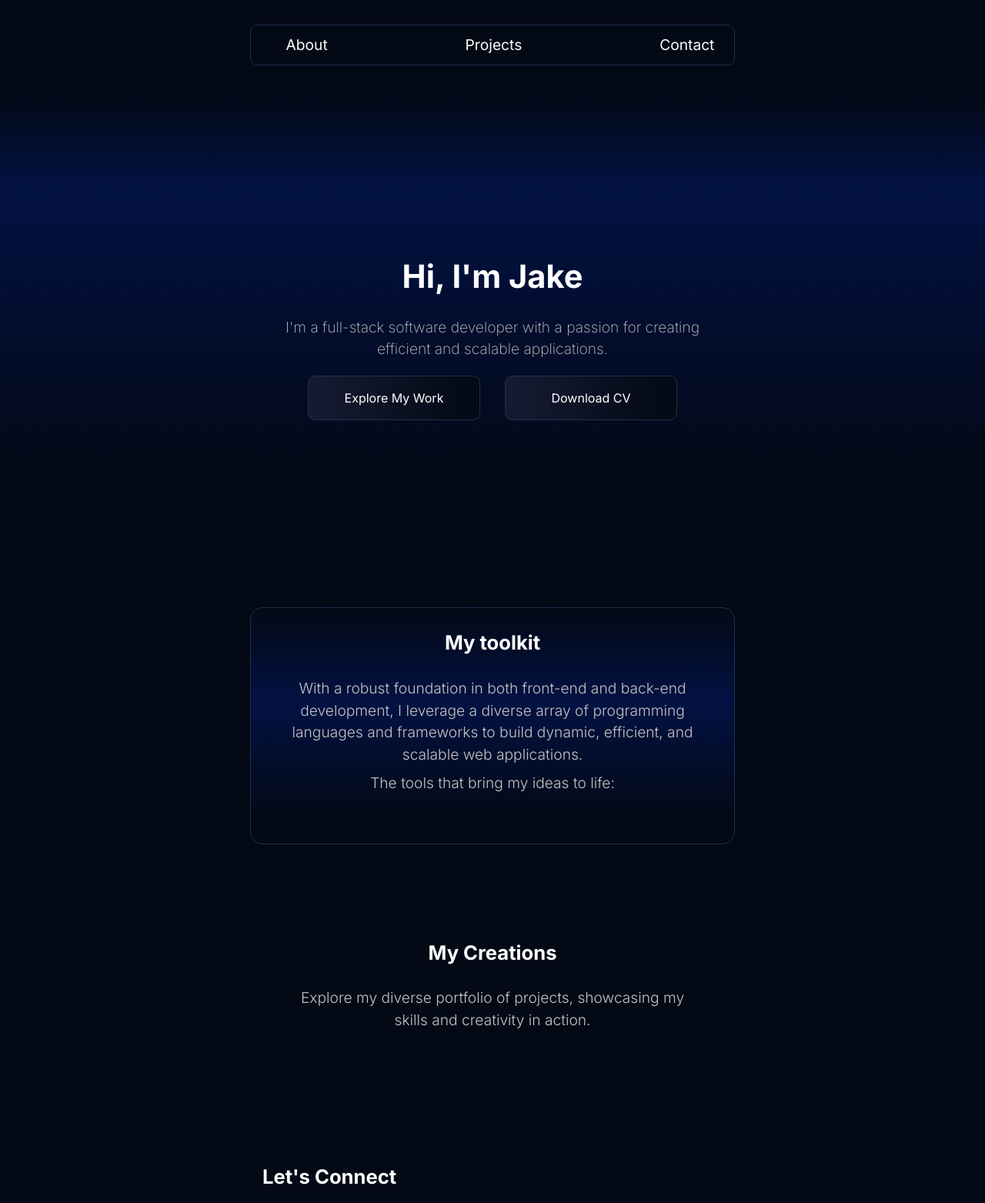
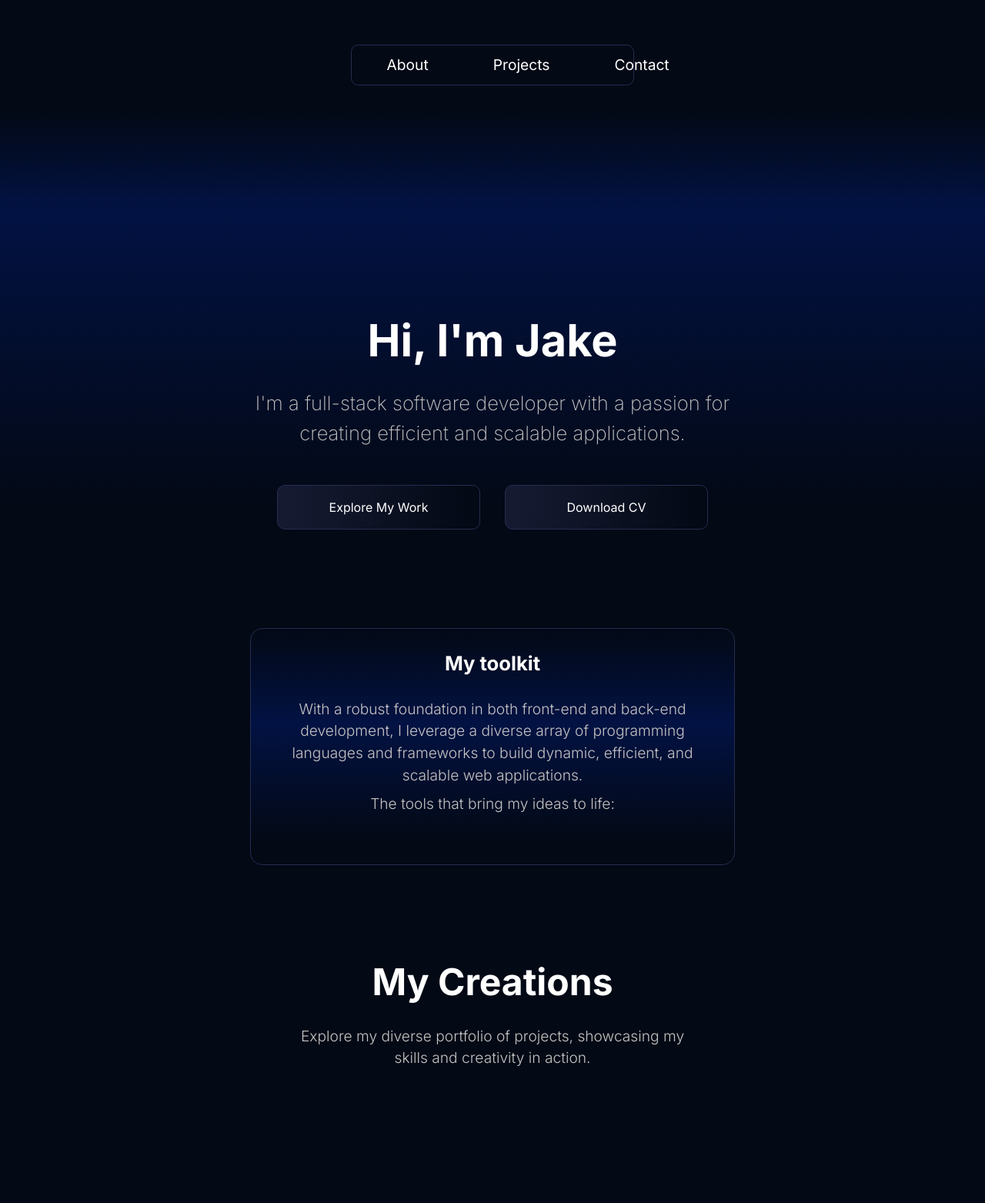
Before and after one commit to jakegodsall/portfolio_site, a Django app: page / in a window 1280 px wide. Shown: the top 1563 px of the page at 77% size. Run offline with Django 5.2, Linux system fonts and the light colour scheme; data that the repository does not hold is empty.

Commit message:
added tablet layout to hero section

```diff
--- a/portfolio/static/portfolio/css/styles.css
+++ b/portfolio/static/portfolio/css/styles.css
@@ -284,7 +284,7 @@ input, select, textarea {
 
 @media screen and (min-width: 600px) {
   .navbar {
-    max-width: 630px;
+    max-width: 368px;
   }
 }
 @media screen and (min-width: 900px) {
@@ -300,7 +300,6 @@ input, select, textarea {
   flex-direction: column;
   align-items: center;
   width: 100%;
-  max-width: 450px;
   overflow: hidden;
   box-shadow: 0 4px 8px rgba(0, 0, 0, 0.1);
   border-radius: 20px;
@@ -485,6 +484,11 @@ input, select, textarea {
   padding: 2rem;
 }
 
+@media screen and (min-width: 600px) {
+  .header {
+    padding-top: 3.6rem;
+  }
+}
 .hero {
   display: flex;
   flex-direction: column;
@@ -509,6 +513,19 @@ input, select, textarea {
   z-index: 1;
 }
 
+.hero_title {
+  margin: 0 0 20px;
+  font-weight: bold;
+  font-size: 2.6rem;
+}
+
+.hero_description {
+  color: var(--secondary-text);
+  font-weight: 200;
+  font-size: 1.2em;
+  margin-bottom: 1.6rem;
+}
+
 .hero_buttons {
   width: 70%;
   max-width: 250px;
@@ -517,20 +534,23 @@ input, select, textarea {
   gap: 2rem;
 }
 
-.hero_title {
-  margin: 0 0 20px;
-  font-weight: bold;
-  font-size: 2.6rem;
-}
-
-.hero p {
-  color: var(--secondary-text);
-  font-weight: 200;
-  font-size: 1.2em;
-  margin: 0 0 20px;
-}
-
 @media screen and (min-width: 640px) {
+  .hero {
+    height: auto;
+    justify-content: flex-start;
+    padding-top: 16rem;
+    padding-bottom: 6rem;
+  }
+  .hero_content {
+    max-width: 700px;
+  }
+  .hero_title {
+    font-size: 3.6rem;
+  }
+  .hero_description {
+    font-size: 1.6rem;
+    margin-bottom: 3rem;
+  }
   .hero_buttons {
     flex-direction: row;
     max-width: none;
@@ -588,7 +608,7 @@ input, select, textarea {
 }
 
 @media screen and (min-width: 680px) {
-  .project-section_title.title {
+  .project-section_title {
     font-size: 3rem;
     font-weight: bold;
   }
@@ -605,10 +625,10 @@ input, select, textarea {
     flex-wrap: wrap;
     flex-direction: row;
     gap: 1rem 2rem;
+    max-width: 630px;
   }
   .project-section_list > li {
     display: flex;
-    max-width: 400px;
   }
 }
 .skills-section {
--- a/portfolio/static/portfolio/scss/components/navbar.scss
+++ b/portfolio/static/portfolio/scss/components/navbar.scss
@@ -1,5 +1,6 @@
 .navbar {
   width: 100%;
+
   display: flex;
   justify-content: space-between;
   align-items: center;
@@ -34,7 +35,7 @@
 
 @media screen and (min-width: 600px) {
   .navbar {
-    max-width: 630px;
+    max-width: 368px;
   }
 }
 
--- a/portfolio/static/portfolio/scss/components/project-detail.scss
+++ b/portfolio/static/portfolio/scss/components/project-detail.scss
@@ -3,7 +3,6 @@
 	flex-direction: column;
 	align-items: center;
 	width: 100%;
-	max-width: 450px;
     overflow: hidden;
     box-shadow: 0 4px 8px rgba(0, 0, 0, 0.1);
     border-radius: 20px;
--- a/portfolio/static/portfolio/scss/layouts/header.scss
+++ b/portfolio/static/portfolio/scss/layouts/header.scss
@@ -4,3 +4,9 @@
 	align-items: center;
 	padding: 2rem;
 }
+
+@media screen and (min-width: 600px) {
+	.header {
+		padding-top: 3.6rem;
+	}
+}
--- a/portfolio/static/portfolio/scss/layouts/hero.scss
+++ b/portfolio/static/portfolio/scss/layouts/hero.scss
@@ -25,6 +25,20 @@
 
 }
 
+.hero_title {
+    margin: 0 0 20px;
+    font-weight: bold;
+    font-size: 2.6rem;
+
+}
+
+.hero_description {
+    color: var(--secondary-text);
+    font-weight: 200;
+    font-size: 1.2em;
+    margin-bottom: 1.6rem;
+}
+
 .hero_buttons {
     width: 70%;
     max-width: 250px;
@@ -33,21 +47,27 @@
     gap: 2rem;
 }
 
-.hero_title {
-    margin: 0 0 20px;
-    font-weight: bold;
-    font-size: 2.6rem;
+@media screen and (min-width: 640px) {
+    .hero {
+        height: auto;
+        justify-content: flex-start;
+        padding-top: 16rem;
+        padding-bottom: 6rem;
+    }
 
-}
+    .hero_content {
+        max-width: 700px;
+    }
 
-.hero p {
-    color: var(--secondary-text);
-    font-weight: 200;
-    font-size: 1.2em;
-    margin: 0 0 20px;
-}
+    .hero_title {
+        font-size: 3.6rem;
+    }
 
-@media screen and (min-width: 640px) {
+    .hero_description {
+        font-size: 1.6rem;
+        margin-bottom: 3rem;
+    }
+
     .hero_buttons {
         flex-direction: row;
         max-width: none;
--- a/portfolio/static/portfolio/scss/layouts/project.scss
+++ b/portfolio/static/portfolio/scss/layouts/project.scss
@@ -38,7 +38,7 @@
 }
 
 @media screen and (min-width: 680px) {
-	.project-section_title.title {
+	.project-section_title {
 		font-size: 3rem;
 		font-weight: bold;
 	}
@@ -59,11 +59,11 @@
 		flex-direction: row;
 		gap: 1rem 2rem;
 
+		max-width: 630px;
 	}
 
 	.project-section_list > li {
 		display: flex;
-		max-width: 400px;
 	}
 }
 
--- a/portfolio/templates/portfolio/partials/hero/hero-section.html
+++ b/portfolio/templates/portfolio/partials/hero/hero-section.html
@@ -1,7 +1,7 @@
 <section class="hero">
     <div class="hero_content">
         <h1 class="hero_title">Hi, I'm Jake</h1>
-        <p>I'm a full-stack software developer with a passion for creating efficient and scalable applications.</p>
+        <p class="hero_description">I'm a full-stack software developer with a passion for creating efficient and scalable applications.</p>
         <div class="hero_buttons">
             <a href="#project-section" class="btn" id="explore-btn">Explore My Work</a>
             <a href="https://jakegodsall-portfolio.s3.eu-north-1.amazonaws.com/jakegodsallcv.pdf" class="btn" id="cv-button">Download CV</a>
--- a/portfolio/templates/portfolio/partials/project/project-detail.html
+++ b/portfolio/templates/portfolio/partials/project/project-detail.html
@@ -2,9 +2,7 @@
     <div class="project-detail_image-container">
         <img
             src="{{ project.image.url }}"
-            alt="{{ project.name }}"
-            width="100"
-            height="200" />
+            alt="{{ project.name }}"/>
     </div>
     <!-- Title Bar -->
     <div class="project-detail_content">
```
Also changed, not shown: 1 other file.
